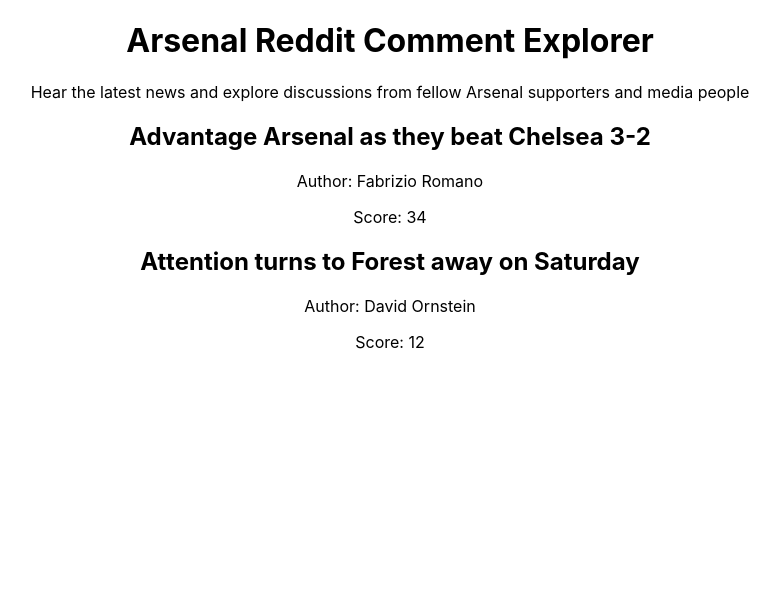
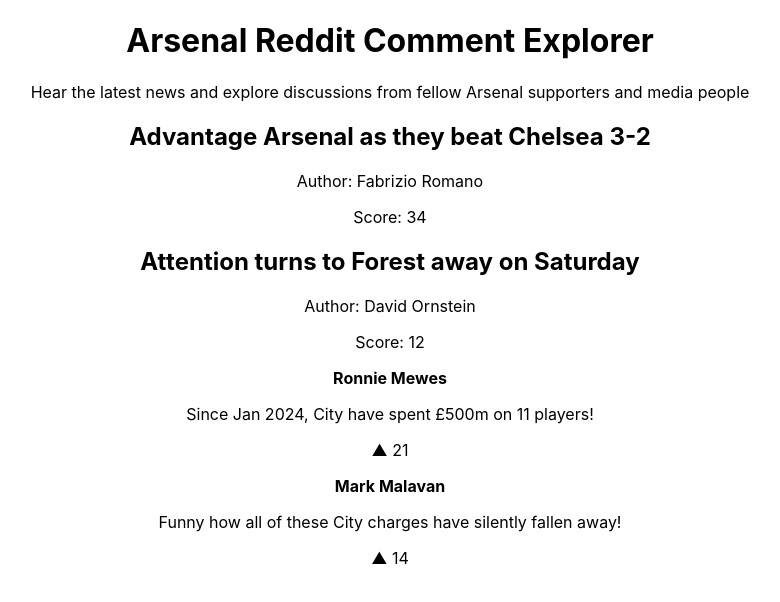
Before and after one commit to SamMeade24/arsenal-reddit-app, a React (Create React App) app: page / in a window 1280 px wide. Shown: the top 602 px of the page, without its empty margins (250-1030 px from the left). Built offline with nearby package versions, Linux system fonts and the light colour scheme.

Commit message:
Rendered dummy comments within CommentList and Comment components

```diff
--- a/src/App.js
+++ b/src/App.js
@@ -2,6 +2,7 @@
 import './App.css';
 import Header from "./components/Header";
 import PostsList from './components/PostsList';
+import CommentList from './components/CommentList';
 
 function App() {
   const dummyPosts = [
@@ -13,6 +14,7 @@
     <div className="App">
       <Header />
       <PostsList posts={dummyPosts} />
+      <CommentList />
     </div>
   );
 }
--- a/src/components/Comment.js
+++ b/src/components/Comment.js
@@ -1,9 +1,13 @@
 import React from "react";
 
-function Comment() {
+function Comment({ author, text, score }) {
     return (
-        <div>Single comment will go here</div>;
-    )
+        <div>
+            <p><strong>{author}</strong></p>
+            <p>{text}</p>
+            <p>▲ {score}</p>
+        </div>
+    );
 }
 
 export default Comment;
--- a/src/components/CommentList.js
+++ b/src/components/CommentList.js
@@ -1,9 +1,32 @@
 import React from "react";
+import Comment from "./Comment";
 
 function CommentList() {
+    const dummyComments = [
+        {
+            author: "Ronnie Mewes",
+            text: "Since Jan 2024, City have spent £500m on 11 players!",
+            score: 21
+        },
+        {
+            author: "Mark Malavan",
+            text: "Funny how all of these City charges have silently fallen away!",
+            score: 14
+        }
+    ];
+
     return (
-        <div>Comments will go here</div>;
-    )
+        <div>
+            {dummyComments.map((comment, index) => (
+                <Comment
+                    key={index}
+                    author={comment.author}
+                    text={comment.text}
+                    score={comment.score}
+                />
+            ))}
+        </div>
+    );
 }
 
 export default CommentList;
```
